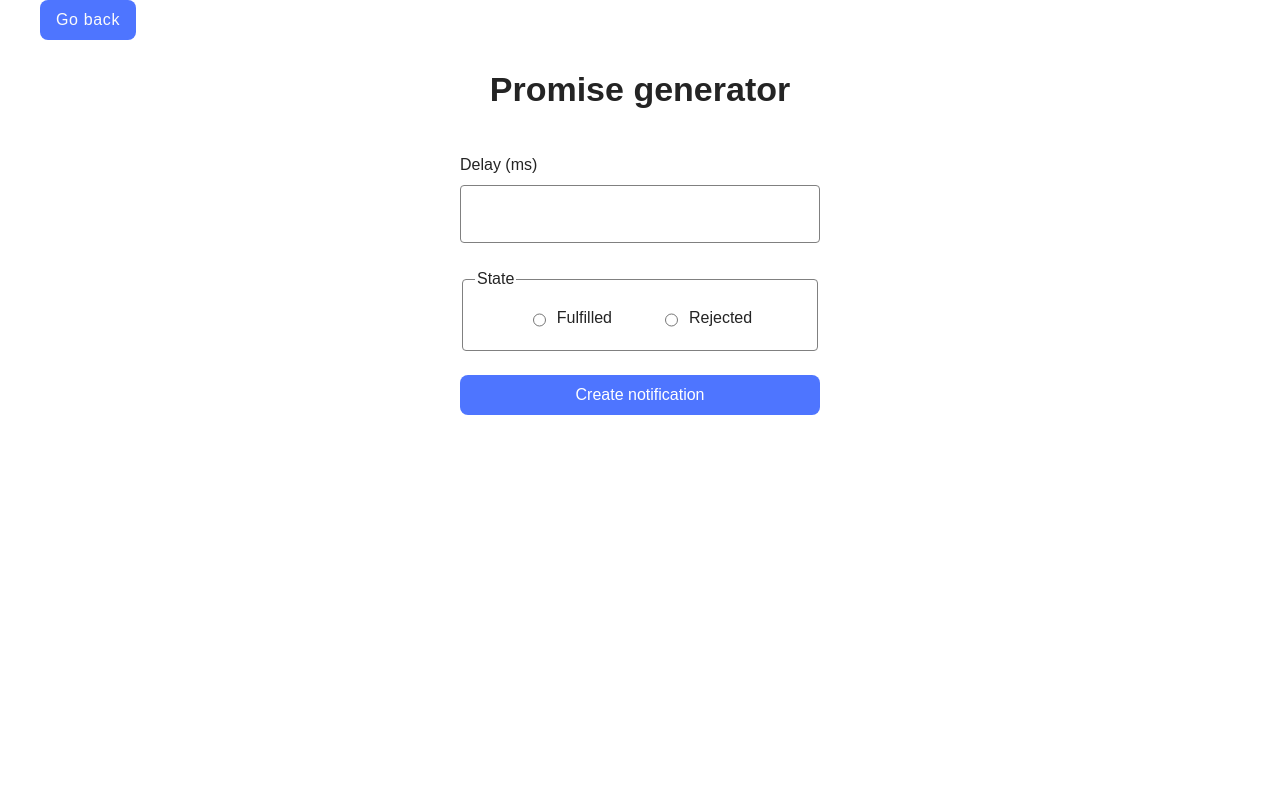
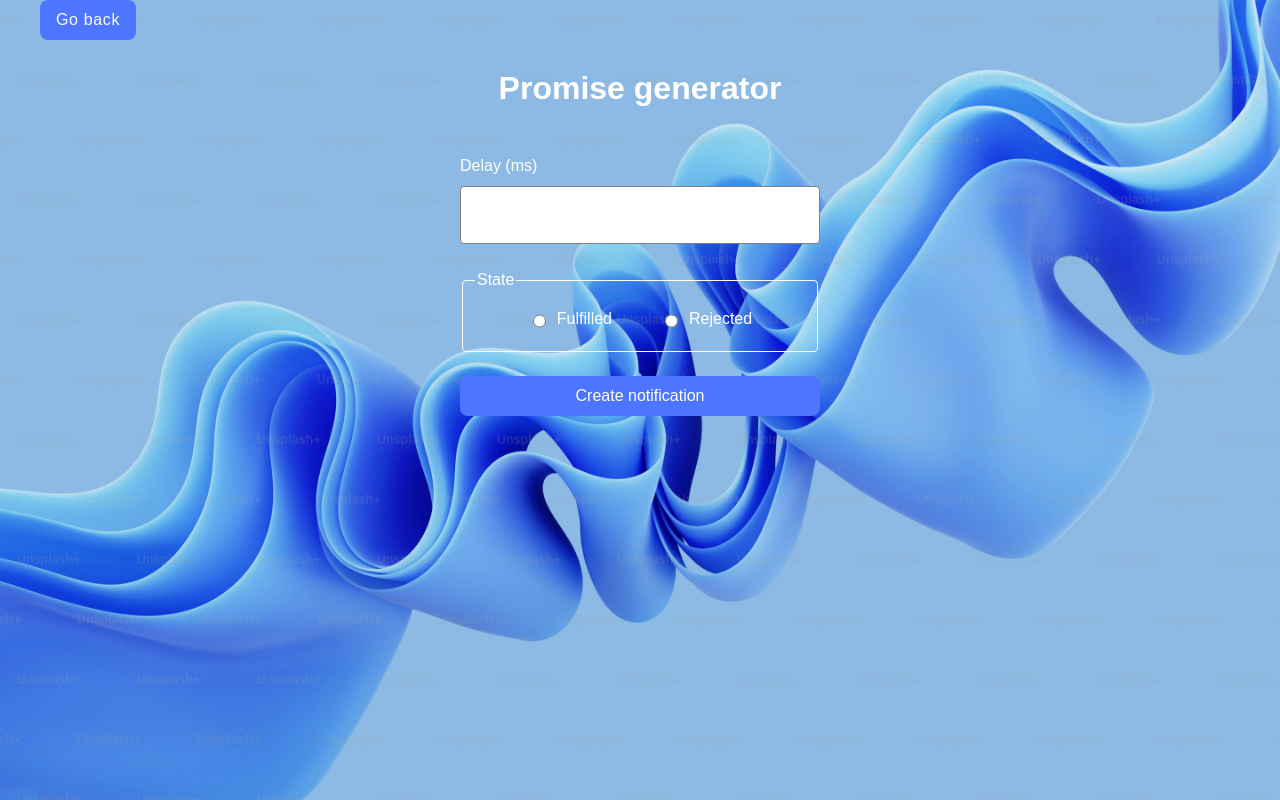
Before and after one commit to IrynaBaisangurova/goit-js-hw-10, a website built with Vite: page src/2-snackbar.html in a window 1280 px wide. Built offline with nearby package versions, Linux system fonts and the light colour scheme.

Commit message:
add bg
add bg

```diff
--- a/src/2-snackbar.html
+++ b/src/2-snackbar.html
@@ -15,18 +15,18 @@
           Promise generator
         </h1>
         <form class="form">
-          <label class="label-delay">
+          <label>
             Delay (ms)
             <input type="number" name="delay" required />
           </label>
 
           <fieldset>
             <legend>State</legend>
-              <label class="label-radio">
+              <label>
                 <input type="radio" name="state" value="fulfilled" required />
                 Fulfilled
               </label>
-              <label class="label-radio">
+              <label>
               <input  type="radio" name="state" value="rejected" required />
                 Rejected
               </label>
--- a/src/css/1-timer.css
+++ b/src/css/1-timer.css
@@ -64,7 +64,7 @@
   font-weight: 400;
   font-size: 16px;
   line-height: 1.5;
-  color: #2e2f42;
+  color: #fff;
   text-transform: uppercase;
 }
 .value {
@@ -73,7 +73,7 @@
   font-size: 40px;
   line-height: 1.2;
   letter-spacing: 0.04em;
-  color: #2e2f42;
+  color: #fff;
 }
 .timer {
   display: flex;
--- a/src/css/2-snackbar.css
+++ b/src/css/2-snackbar.css
@@ -7,12 +7,6 @@
   margin-left: auto;
   margin-right: auto;
   margin-top: 32px;
-}
-
-label {
-  display: flex;
-  flex-direction: column;
-  gap: 8px
 }
 
 input {
@@ -32,13 +26,22 @@ fieldset {
   justify-content: center;
   height: 66px;
   border-radius: 4px;
-  border: 1px solid #808080
+  border: 1px solid #fff;
+}
+label {
+  display: flex;
+  flex-direction: column;
+  gap: 8px;
+  color: #fff;
 }
 
 fieldset label {
   display: flex;
   flex-direction: row;
   align-items: center
+}
+legend {
+  color: #fff;
 }
 button {
   padding: 8px 16px;
--- a/src/css/base.css
+++ b/src/css/base.css
@@ -29,3 +29,8 @@ main {
 main:has(.back-link) {
   text-align: center;
 }
+main {
+  background-image: url(../img/bg.jpg);
+  background-repeat: no-repeat;
+  background-size: cover;
+}
--- a/src/css/reset.css
+++ b/src/css/reset.css
@@ -60,6 +60,7 @@ img {
 }
 .subtitle {
   text-align: center;
-  font-size: 34px;
-  margin-bottom: 38px;
+  font-size: 32px;
+  margin-bottom: 42px;
+  color: #fff;
 }
```
Also changed, not shown: src/img/bg.jpg (added), src/img/bgs.jpg (added).
